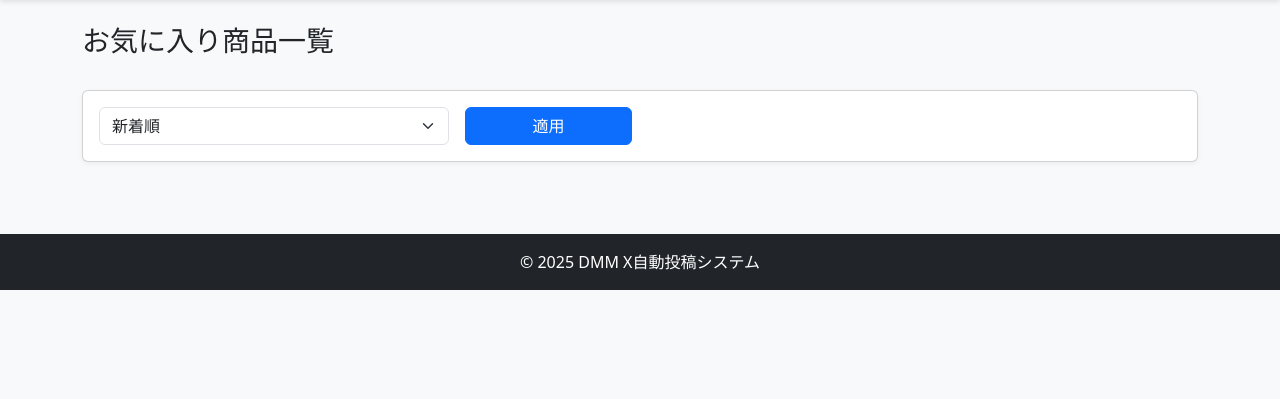
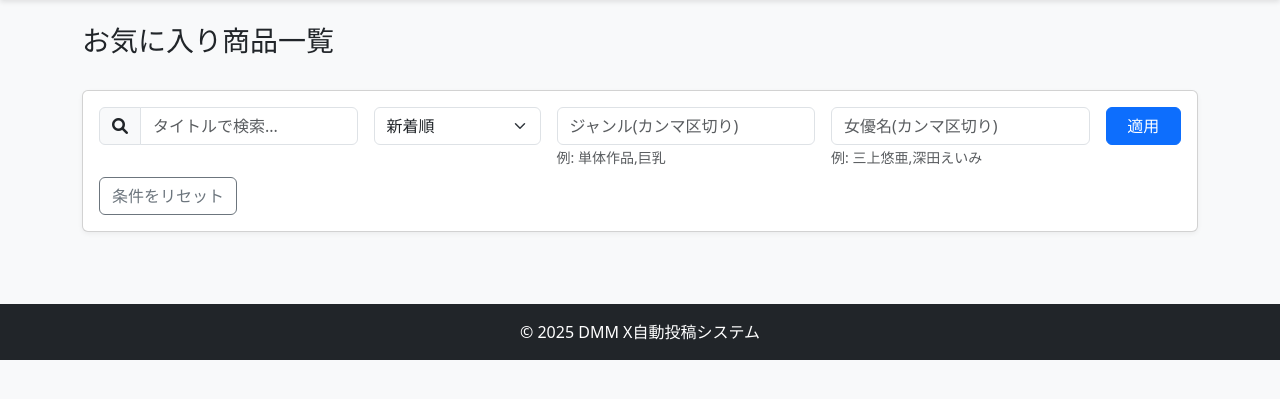
Before and after one commit to pislashpi/dmm-x-poster, a Flask app: page /favorites in a window 1280 px wide. Shown: the part 56-455 px from the top of the page. Run offline with Flask 3, Linux system fonts and the light colour scheme.

Commit message:
add favorite settings to product page

```diff
--- a/src/dmm_x_poster/app.py
+++ b/src/dmm_x_poster/app.py
@@ -206,7 +206,7 @@ def register_routes(app: Flask) -> None:
             # 予約商品（発売日が今日より後）
             query = query.filter(Product.release_date > today)
 
-        # お気に入りのみフィルター（追加）
+        # お気に入りのみフィルター
         favorite_only = request.args.get('favorite_only') == 'true'
         if favorite_only:
             query = query.filter(Product.is_favorite == True)
@@ -218,6 +218,14 @@ def register_routes(app: Flask) -> None:
             # 複数ジャンルでAND検索
             for genre in genres_list:
                 query = query.filter(Product.genres.like(f'%{genre}%'))
+
+        # 女優名によるフィルター（新機能）
+        actress_str = request.args.get('actress', '')
+        if actress_str:
+            actresses_list = [actress.strip() for actress in actress_str.split(',') if actress.strip()]
+            # 複数女優でAND検索
+            for actress in actresses_list:
+                query = query.filter(Product.actresses.like(f'%{actress}%'))
 
         # 並び替え
         sort = request.args.get('sort', 'latest')
@@ -238,7 +246,58 @@ def register_routes(app: Flask) -> None:
             sort=sort,
             release_status=release_status,
             genres_str=genres_str,
-            favorite_only=favorite_only  # テンプレートに変数を渡す
+            actress_str=actress_str,  # 新しいパラメータを追加
+            favorite_only=favorite_only
+        )
+
+    def favorites():
+        """お気に入り商品一覧"""
+        page = request.args.get('page', 1, type=int)
+        per_page = 20
+
+        # お気に入り商品のみ取得
+        query = Product.query.filter_by(is_favorite=True)
+
+        # キーワード検索
+        keyword = request.args.get('keyword', '')
+        if keyword:
+            query = query.filter(Product.title.like(f'%{keyword}%'))
+
+        # ジャンルによるフィルター
+        genres_str = request.args.get('genres', '')
+        if genres_str:
+            genres_list = [genre.strip() for genre in genres_str.split(',') if genre.strip()]
+            # 複数ジャンルでAND検索
+            for genre in genres_list:
+                query = query.filter(Product.genres.like(f'%{genre}%'))
+
+        # 女優名によるフィルター（新機能）
+        actress_str = request.args.get('actress', '')
+        if actress_str:
+            actresses_list = [actress.strip() for actress in actress_str.split(',') if actress.strip()]
+            # 複数女優でAND検索
+            for actress in actresses_list:
+                query = query.filter(Product.actresses.like(f'%{actress}%'))
+
+        # 並び替え
+        sort = request.args.get('sort', 'latest')
+        if sort == 'latest':
+            query = query.order_by(Product.fetched_at.desc())
+        elif sort == 'title':
+            query = query.order_by(Product.title)
+        elif sort == 'release':
+            query = query.order_by(Product.release_date.desc())
+
+        # ページネーション
+        products = query.paginate(page=page, per_page=per_page)
+
+        return render_template(
+            'favorites.html',
+            products=products,
+            keyword=keyword,
+            sort=sort,
+            genres_str=genres_str,
+            actress_str=actress_str,  # 新しいパラメータを追加
         )
 
     @app.route('/products/<int:product_id>')
@@ -339,9 +398,9 @@ def register_routes(app: Flask) -> None:
         success = image_downloader_service.download_image(image_id)
 
         if success:
-            flash('画像をダウンロードしました', 'success')
+            flash('動画をダウンロードしました', 'success')
         else:
-            flash('画像ダウンロードに失敗しました', 'danger')
+            flash('動画ダウンロードに失敗しました', 'danger')
 
         return redirect(url_for('product_detail', product_id=image.product_id))
 
--- a/src/dmm_x_poster/templates/favorites.html
+++ b/src/dmm_x_poster/templates/favorites.html
@@ -12,15 +12,32 @@
     <div class="card mb-4">
         <div class="card-body">
             <form action="{{ url_for('favorites') }}" method="get" class="row g-3">
-                <div class="col-md-4">
+                <div class="col-md-3">
+                    <div class="input-group">
+                        <span class="input-group-text"><i class="fas fa-search"></i></span>
+                        <input type="text" name="keyword" class="form-control" placeholder="タイトルで検索..." value="{{ keyword }}">
+                    </div>
+                </div>
+                <div class="col-md-2">
                     <select name="sort" class="form-select">
                         <option value="latest" {% if sort == 'latest' %}selected{% endif %}>新着順</option>
                         <option value="title" {% if sort == 'title' %}selected{% endif %}>タイトル順</option>
                         <option value="release" {% if sort == 'release' %}selected{% endif %}>発売日順</option>
                     </select>
                 </div>
-                <div class="col-md-2">
+                <div class="col-md-3">
+                    <input type="text" name="genres" class="form-control" placeholder="ジャンル(カンマ区切り)" value="{{ genres_str }}">
+                    <small class="form-text text-muted">例: 単体作品,巨乳</small>
+                </div>
+                <div class="col-md-3">
+                    <input type="text" name="actress" class="form-control" placeholder="女優名(カンマ区切り)" value="{{ actress_str }}">
+                    <small class="form-text text-muted">例: 三上悠亜,深田えいみ</small>
+                </div>
+                <div class="col-md-1">
                     <button type="submit" class="btn btn-primary w-100">適用</button>
+                </div>
+                <div class="col-md-12 mt-2">
+                    <a href="{{ url_for('favorites') }}" class="btn btn-outline-secondary">条件をリセット</a>
                 </div>
             </form>
         </div>
@@ -31,6 +48,8 @@
         {% for product in products.items %}
         <div class="col-md-3 col-sm-6 mb-4">
             <div class="card h-100">
+                <!-- サムネイル画像をリンクに変更 -->
+                <a href="{{ url_for('product_detail', product_id=product.id) }}" class="text-decoration-none">
                     {% if product.package_image_url %}
                     <img src="{{ product.package_image_url }}" class="card-img-top" alt="パッケージ画像"
                          style="height: 250px; object-fit: cover;">
@@ -39,15 +58,20 @@
                         <i class="fas fa-image fa-4x text-muted mt-5"></i>
                     </div>
                     {% endif %}
+                </a>
                 <div class="card-body">
-                    <h5 class="card-title" style="font-size: 1rem;">{{ product.title|truncate(50) }}</h5>
+                    <h5 class="card-title" style="font-size: 1rem;">
+                        <a href="{{ url_for('product_detail', product_id=product.id) }}" class="text-decoration-none text-dark">
+                            {{ product.title|truncate(50) }}
+                        </a>
+                    </h5>
 
                     {% if product.get_actresses_list() %}
                     <p class="card-text mb-2">
                         <small>
                             <strong>出演:</strong>
                             {% for actress in product.get_actresses_list()[:2] %}
-                            <span class="badge bg-info text-dark">{{ actress }}</span>
+                            <a href="{{ url_for('favorites', actress=actress) }}" class="badge bg-info text-dark text-decoration-none">{{ actress }}</a>
                             {% endfor %}
                             {% if product.get_actresses_list()|length > 2 %}
                             <span class="badge bg-secondary">+{{ product.get_actresses_list()|length - 2 }}</span>
@@ -95,7 +119,7 @@
         <ul class="pagination justify-content-center">
             {% if products.has_prev %}
             <li class="page-item">
-                <a class="page-link" href="{{ url_for('favorites', page=products.prev_num, sort=sort) }}">
+                <a class="page-link" href="{{ url_for('favorites', page=products.prev_num, sort=sort, keyword=keyword, genres=genres_str, actress=actress_str) }}">
                     <i class="fas fa-chevron-left"></i> 前へ
                 </a>
             </li>
@@ -113,7 +137,7 @@
                     </li>
                     {% else %}
                     <li class="page-item">
-                        <a class="page-link" href="{{ url_for('favorites', page=page_num, sort=sort) }}">
+                        <a class="page-link" href="{{ url_for('favorites', page=page_num, sort=sort, keyword=keyword, genres=genres_str, actress=actress_str) }}">
                             {{ page_num }}
                         </a>
                     </li>
@@ -127,7 +151,7 @@
 
             {% if products.has_next %}
             <li class="page-item">
-                <a class="page-link" href="{{ url_for('favorites', page=products.next_num, sort=sort) }}">
+                <a class="page-link" href="{{ url_for('favorites', page=products.next_num, sort=sort, keyword=keyword, genres=genres_str, actress=actress_str) }}">
                     次へ <i class="fas fa-chevron-right"></i>
                 </a>
             </li>
--- a/src/dmm_x_poster/templates/product_detail.html
+++ b/src/dmm_x_poster/templates/product_detail.html
@@ -38,7 +38,7 @@
                     <p>
                         <strong>出演者:</strong><br>
                         {% for actress in product.get_actresses_list() %}
-                        <span class="badge bg-info text-dark">{{ actress }}</span>
+                        <a href="{{ url_for('products', actress=actress) }}" class="badge bg-info text-dark text-decoration-none">{{ actress }}</a>
                         {% endfor %}
                     </p>
                     {% endif %}
@@ -47,7 +47,7 @@
                     <p>
                         <strong>ジャンル:</strong><br>
                         {% for genre in product.get_genres_list() %}
-                        <span class="badge bg-secondary">{{ genre }}</span>
+                        <a href="{{ url_for('products', genres=genre) }}" class="badge bg-secondary text-decoration-none">{{ genre }}</a>
                         {% endfor %}
                     </p>
                     {% endif %}
```
Also changed, not shown: src/dmm_x_poster/templates/products.html (+22 -10 lines). Lines whose indentation alone changed are shown as unchanged.
